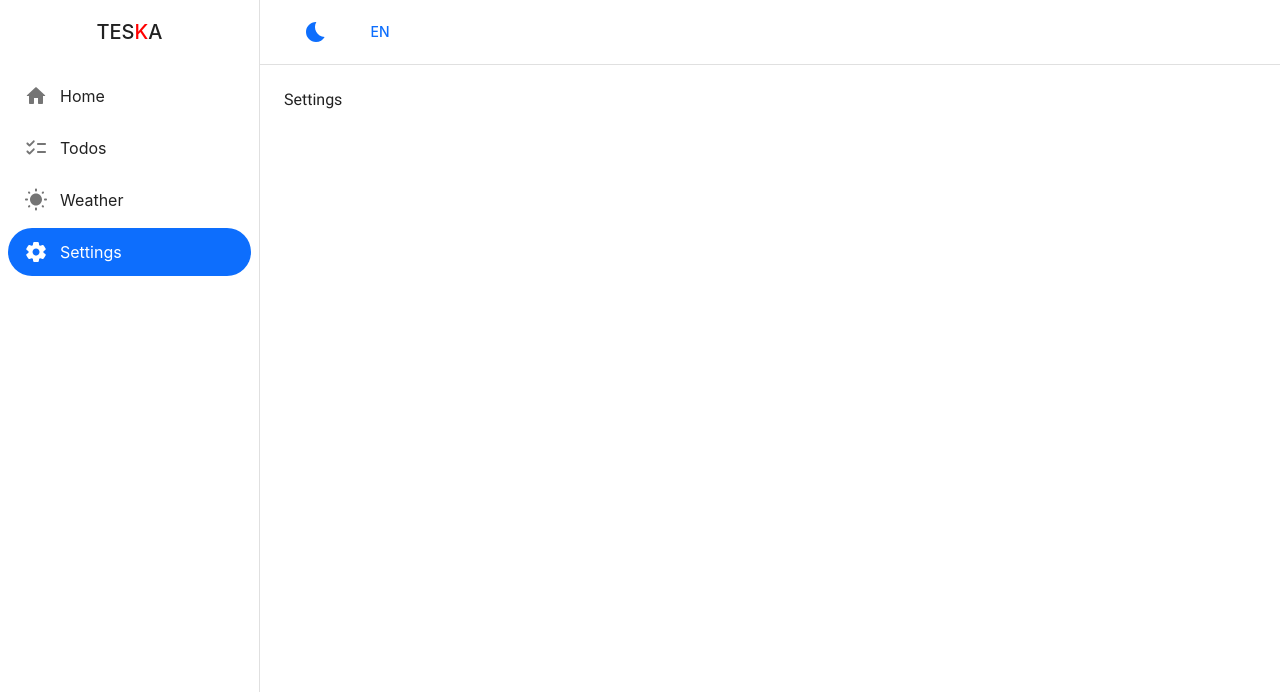
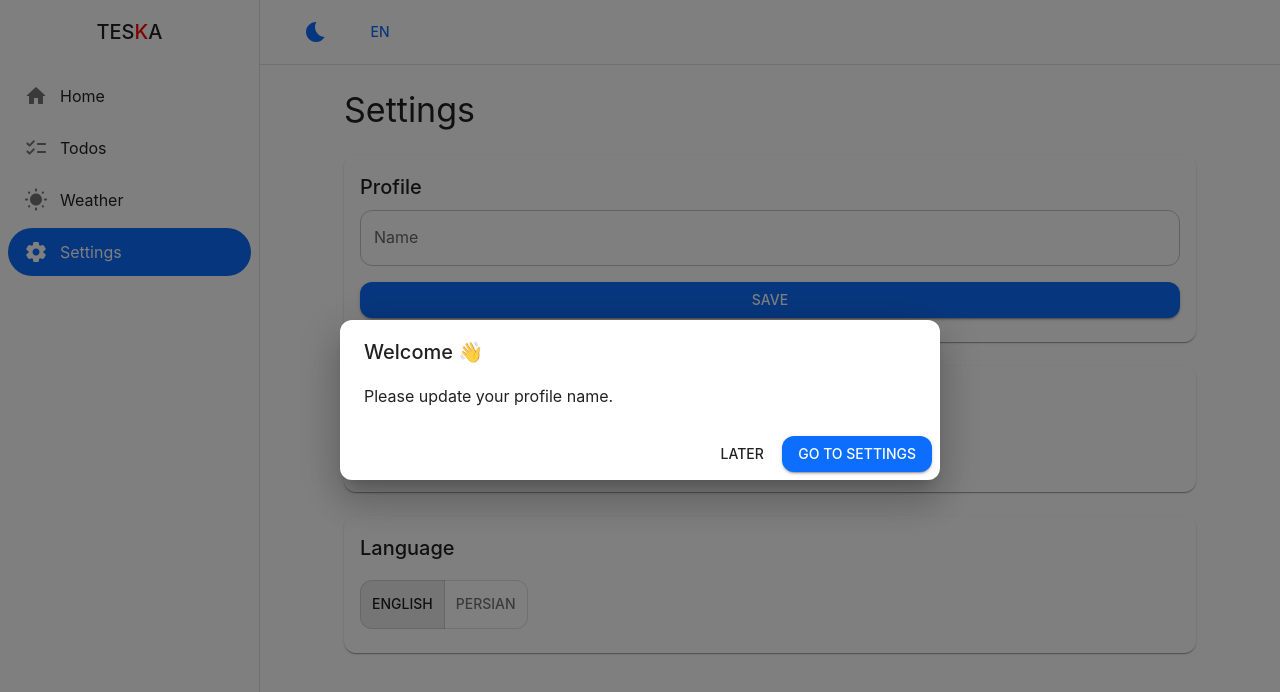
Before and after one commit to hosein-tehrani/teska-sample, a React (Vite) app: page /settings in a window 1280 px wide. Shown: the top 692 px of the page. Built offline with nearby package versions, Linux system fonts and the light colour scheme.

Commit message:
setting page and checkusername dialog

```diff
--- /dev/null
+++ b/src/components/common/ProfileSetupDialog.tsx
@@ -0,0 +1,75 @@
+import { useNavigate } from "react-router-dom";
+import { useTranslation } from "react-i18next";
+
+import {
+  Button,
+  Dialog,
+  DialogActions,
+  DialogContent,
+  DialogTitle,
+  Typography,
+} from "@mui/material";
+
+interface ProfileSetupDialogProps {
+  open: boolean;
+  onClose: () => void;
+}
+
+
+export default function ProfileSetupDialog({
+  open,
+  onClose,
+}: ProfileSetupDialogProps) {
+  const navigate = useNavigate();
+  const { t } = useTranslation();
+
+
+  const handleGoToSettings = () => {
+    onClose();
+
+    navigate("/settings");
+  };
+
+
+  return (
+    <Dialog
+      open={open}
+      onClose={onClose}
+      maxWidth="sm"
+      fullWidth
+    >
+
+      <DialogTitle>
+        {t("profileDialog.title")}
+      </DialogTitle>
+
+
+      <DialogContent>
+        <Typography>
+          {t("profileDialog.description")}
+        </Typography>
+      </DialogContent>
+
+
+      <DialogActions>
+
+        <Button
+          onClick={onClose}
+          color="inherit"
+        >
+          {t("common.later")}
+        </Button>
+
+
+        <Button
+          variant="contained"
+          onClick={handleGoToSettings}
+        >
+          {t("profileDialog.goToSettings")}
+        </Button>
+
+      </DialogActions>
+
+    </Dialog>
+  );
+}
--- /dev/null
+++ b/src/components/settings/LanguageSection.tsx
@@ -0,0 +1,75 @@
+import { useTranslation } from "react-i18next";
+
+import {
+  Card,
+  CardContent,
+  Stack,
+  ToggleButton,
+  ToggleButtonGroup,
+  Typography,
+} from "@mui/material";
+
+import { useAppStore, type Language } from "@/store/appStore";
+
+
+export default function LanguageSection() {
+  const { t } = useTranslation();
+
+  const language = useAppStore(
+    (state) => state.language
+  );
+
+  const setLanguage = useAppStore(
+    (state) => state.setLanguage
+  );
+
+
+  const handleChange = (
+    _event: React.MouseEvent<HTMLElement>,
+    value: Language | null
+  ) => {
+    if (!value || value === language) {
+      return;
+    }
+
+    setLanguage(value);
+  };
+
+
+  return (
+    <Card sx={{ mb: 3 }}>
+      <CardContent>
+
+        <Stack spacing={2}>
+
+          <Typography
+            variant="h6"
+          >
+            {t("settings.language")}
+          </Typography>
+
+
+          <ToggleButtonGroup
+            exclusive
+            value={language}
+            onChange={handleChange}
+          >
+
+            <ToggleButton value="en">
+              {t("settings.english")}
+            </ToggleButton>
+
+
+            <ToggleButton value="fa">
+              {t("settings.persian")}
+            </ToggleButton>
+
+          </ToggleButtonGroup>
+
+
+        </Stack>
+
+      </CardContent>
+    </Card>
+  );
+}
--- /dev/null
+++ b/src/components/settings/NameSection.tsx
@@ -0,0 +1,79 @@
+import { useEffect, useState, type ChangeEvent } from "react";
+import { useTranslation } from "react-i18next";
+import toast from "react-hot-toast";
+
+import {
+  Button,
+  Card,
+  CardContent,
+  Stack,
+  TextField,
+  Typography,
+} from "@mui/material";
+
+import { useAppStore } from "@/store/appStore";
+
+export default function NameSection() {
+  const { t } = useTranslation();
+
+  const username = useAppStore((state) => state.username);
+  const setUsername = useAppStore((state) => state.setUsername);
+
+  const [value, setValue] = useState<string>(username);
+
+  useEffect(() => {
+    setValue(username);
+  }, [username]);
+
+  const handleSave = () => {
+    const trimmed = value.trim();
+
+    if (!trimmed) {
+      toast.error(t("settings.nameRequired"));
+      return;
+    }
+
+    setUsername(trimmed);
+
+    toast.success(t("settings.profileUpdated"));
+  };
+
+  const handleChange = (
+    event: ChangeEvent<HTMLInputElement>
+  ) => {
+    setValue(event.target.value);
+  };
+
+  return (
+    <Card sx={{ mb: 3 }}>
+      <CardContent>
+
+        <Typography
+          variant="h6"
+          gutterBottom
+        >
+          {t("settings.profile")}
+        </Typography>
+
+        <Stack spacing={2}>
+
+          <TextField
+            fullWidth
+            label={t("settings.name")}
+            value={value}
+            onChange={handleChange}
+          />
+
+          <Button
+            variant="contained"
+            onClick={handleSave}
+          >
+            {t("common.save")}
+          </Button>
+
+        </Stack>
+
+      </CardContent>
+    </Card>
+  );
+}
--- /dev/null
+++ b/src/components/settings/ThemeSection.tsx
@@ -0,0 +1,45 @@
+import { useTranslation } from "react-i18next";
+
+import {
+  Card,
+  CardContent,
+  FormControlLabel,
+  Stack,
+  Switch,
+  Typography,
+} from "@mui/material";
+
+import { useAppStore } from "@/store/appStore";
+
+export default function ThemeSection() {
+  const { t } = useTranslation();
+
+  const theme = useAppStore((state) => state.theme);
+
+  const toggleTheme = useAppStore((state) => state.toggleTheme);
+
+  const handleChange = () => {
+    toggleTheme();
+  };
+
+  return (
+    <Card sx={{ mb: 3 }}>
+      <CardContent>
+        <Stack spacing={2}>
+          <Typography variant="h6">{t("settings.appearance")}</Typography>
+
+          <FormControlLabel
+            control={
+              <Switch checked={theme === "dark"} onChange={handleChange} />
+            }
+            label={
+              theme === "dark"
+                ? t("settings.darkMode")
+                : t("settings.lightMode")
+            }
+          />
+        </Stack>
+      </CardContent>
+    </Card>
+  );
+}
--- a/src/constants/navigation.ts
+++ b/src/constants/navigation.ts
@@ -28,7 +28,7 @@ export const navigation: NavigationItem[] = [
     icon: WbSunnyRoundedIcon,
   },
   {
-    label: "settings",
+    label: "setting",
     path: "/settings",
     icon: SettingsRoundedIcon,
   },
--- a/src/i18n/locales/en.json
+++ b/src/i18n/locales/en.json
@@ -3,11 +3,36 @@
   "home": "Home",
   "todos": "Todos",
   "weather": "Weather",
-  "settings": "Settings",
+  "setting": "Settings",
 
   "goodMorning": "Good Morning",
   "goodAfternoon": "Good Afternoon",
   "goodEvening": "Good Evening",
 
-  "welcome": "Welcome"
+  "welcome": "Welcome",
+  "common": {
+    "save": "Save",
+    "later": "Later"
+  },
+  "profileDialog": {
+    "title": "Welcome 👋",
+    "description": "Please update your profile name.",
+    "goToSettings": "Go to Settings"
+  },
+  "settings": {
+    "title": "Settings",
+
+    "profile": "Profile",
+    "name": "Name",
+    "nameRequired": "Please enter your name.",
+    "profileUpdated": "Profile updated successfully.",
+
+    "appearance": "Appearance",
+    "darkMode": "Dark Mode",
+    "lightMode": "Light Mode",
+
+    "language": "Language",
+    "english": "English",
+    "persian": "Persian"
+  }
 }
--- a/src/i18n/locales/fa.json
+++ b/src/i18n/locales/fa.json
@@ -3,11 +3,36 @@
   "home": "خانه",
   "todos": "وظایف",
   "weather": "آب و هوا",
-  "settings": "تنظیمات",
+  "setting": "تنظیمات",
 
   "goodMorning": "صبح بخیر",
   "goodAfternoon": "ظهر بخیر",
   "goodEvening": "عصر بخیر",
 
-  "welcome": "خوش آمدید"
+  "welcome": "خوش آمدید",
+  "common": {
+    "save": "ذخیره",
+    "later": "بعداً"
+  },
+  "profileDialog": {
+    "title": "خوش آمدید 👋",
+    "description": "لطفاً نام خود را در پروفایل بروزرسانی کنید.",
+    "goToSettings": "رفتن به تنظیمات"
+  },
+  "settings": {
+    "title": "تنظیمات",
+
+    "profile": "پروفایل",
+    "name": "نام",
+    "nameRequired": "لطفاً نام خود را وارد کنید.",
+    "profileUpdated": "پروفایل با موفقیت بروزرسانی شد.",
+
+    "appearance": "ظاهر",
+    "darkMode": "حالت تاریک",
+    "lightMode": "حالت روشن",
+
+    "language": "زبان",
+    "english": "انگلیسی",
+    "persian": "فارسی"
+  }
 }
--- a/src/layouts/MainLayout.tsx
+++ b/src/layouts/MainLayout.tsx
@@ -1,16 +1,28 @@
 import { Outlet } from "react-router-dom";
-import { useState } from "react";
+import { useEffect, useState } from "react";
 
 import Box from "@mui/material/Box";
 
 import Header from "@/components/layout/Header";
 import Sidebar from "@/components/layout/Sidebar";
+import { useAppStore } from "@/store/appStore";
+import ProfileSetupDialog from "@/components/common/ProfileSetupDialog";
 
 export default function MainLayout() {
   const [mobileOpen, setMobileOpen] = useState(false);
-
+  const username = useAppStore((state) => state.username);
+  const [showProfileDialog, setShowProfileDialog] = useState(false);
+  useEffect(() => {
+    if (!username.trim()) {
+      setShowProfileDialog(true);
+    }
+  }, [username]);
   return (
     <Box sx={{ display: "flex" }}>
+      <ProfileSetupDialog
+        open={showProfileDialog}
+        onClose={() => setShowProfileDialog(false)}
+      />
       <Sidebar mobileOpen={mobileOpen} onClose={() => setMobileOpen(false)} />
 
       <Box
--- a/src/pages/Settings.tsx
+++ b/src/pages/Settings.tsx
@@ -1,6 +1,40 @@
+import {
+  Container,
+  Stack,
+  Typography,
+} from "@mui/material";
 
-export default function Settings() {
+import { useTranslation } from "react-i18next";
+
+import NameSection from "@/components/settings/NameSection";
+import ThemeSection from "@/components/settings/ThemeSection";
+import LanguageSection from "@/components/settings/LanguageSection";
+
+
+export default function SettingsPage() {
+  const { t } = useTranslation();
+
+
   return (
-    <div>Settings</div>
-  )
+    <Container maxWidth="md">
+
+      <Stack spacing={3}>
+
+        <Typography
+          variant="h4"
+        >
+          {t("settings.title")}
+        </Typography>
+
+
+        <NameSection />
+
+        <ThemeSection />
+
+        <LanguageSection />
+
+      </Stack>
+
+    </Container>
+  );
 }
```
